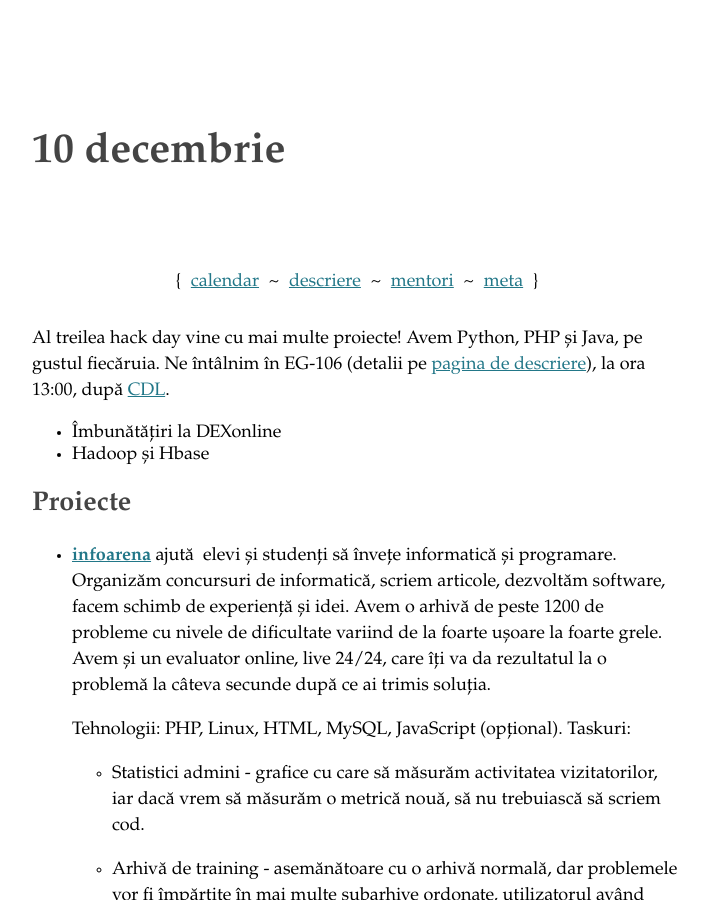
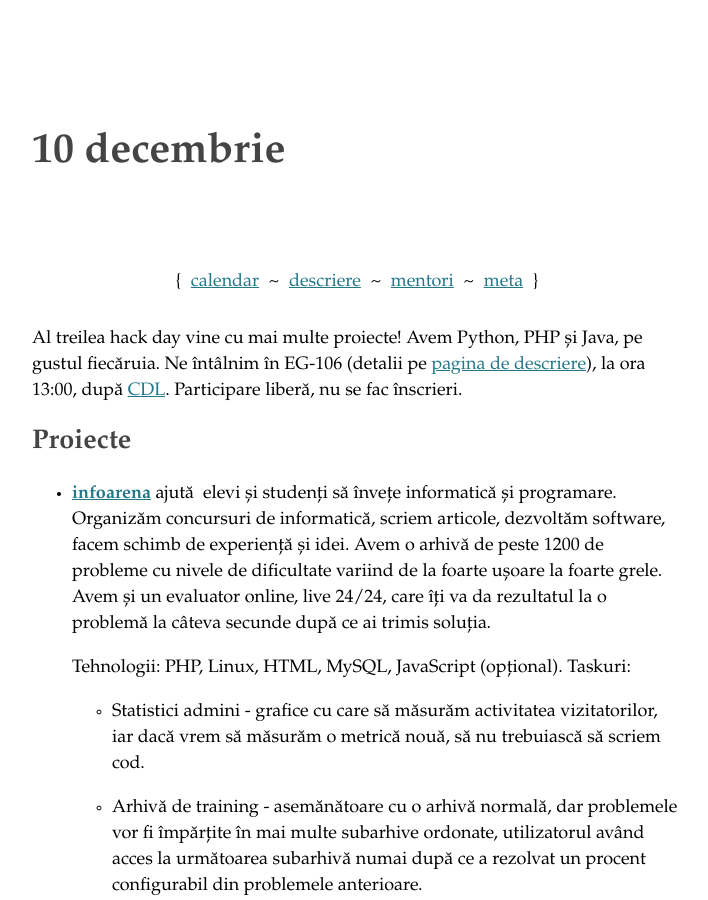
Before and after one commit to rosedu/hackday, a Jekyll site: the page built from _posts/2011-12-10-al-treilea.markdown, in a window 1280 px wide and 900 px high. Shown: the whole window, without its empty margins (283-991 px from the left). Built offline with Jekyll 4.4.1, drawn with Linux system fonts in a browser that asks for light colours.

Commit message:
change intro text for next hack day

```diff
--- a/_posts/2011-12-10-al-treilea.markdown
+++ b/_posts/2011-12-10-al-treilea.markdown
@@ -6,10 +6,8 @@ layout: arhiva
 Al treilea hack day vine cu mai multe proiecte! Avem Python, PHP și
 Java, pe gustul fiecăruia. Ne întâlnim în EG-106 (detalii pe [pagina de
 descriere](/descriere.html)), la ora 13:00, după
-[CDL](http://cdl.rosedu.org/2011-fall/).
-
-* Îmbunătățiri la DEXonline
-* Hadoop și Hbase
+[CDL](http://cdl.rosedu.org/2011-fall/). Participare liberă, nu se fac
+înscrieri.
 
 
 ## Proiecte
```
